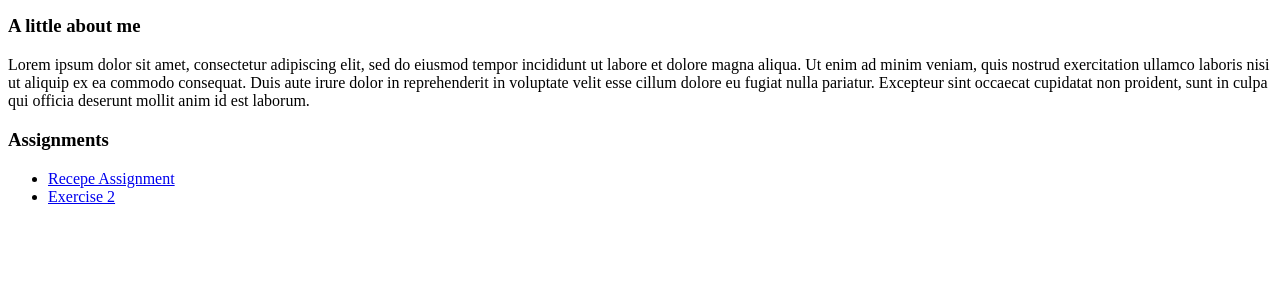
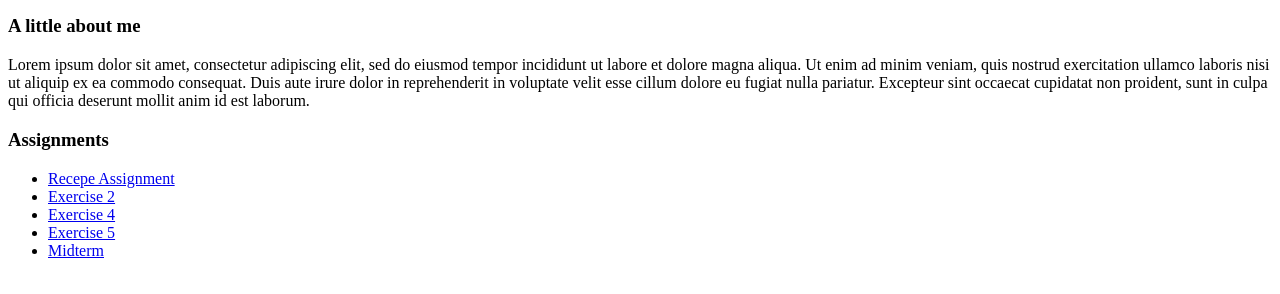
Before and after one commit to SamueleRota/mmp240, a plain HTML site: page index.html in a window 1280 px wide. Shown: the part 190-484 px from the top of the page. Drawn offline with Linux system fonts and the light colour scheme.

Commit message:
Add files via upload

```diff
--- a/index.html
+++ b/index.html
@@ -25,6 +25,10 @@
         <ul>
              <li><a href="recipe/recipe.html" >Recepe Assignment</a></li>
             <li><a href="exercise2/exercise2.html">Exercise 2</a></li>
+            <li><a href="Exercise 4/exercise4.html">Exercise 4</a></li>
+            <li><a href="Exercise 5/exercise5.html">Exercise 5</a></li>
+            <li><a href="midterm/index.html">Midterm</a></li>
+
         </ul>
 
     </body><!-- Required -->
```
